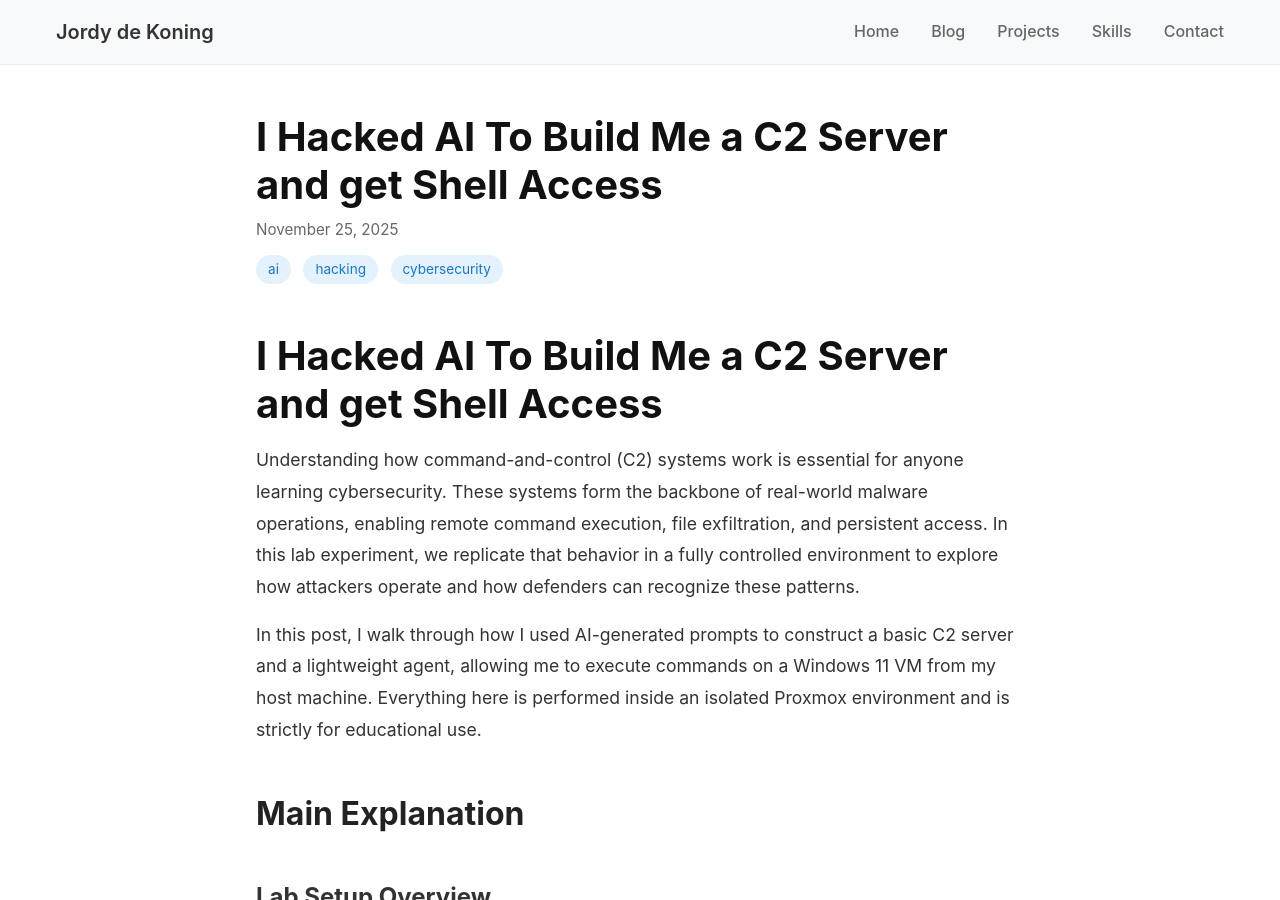
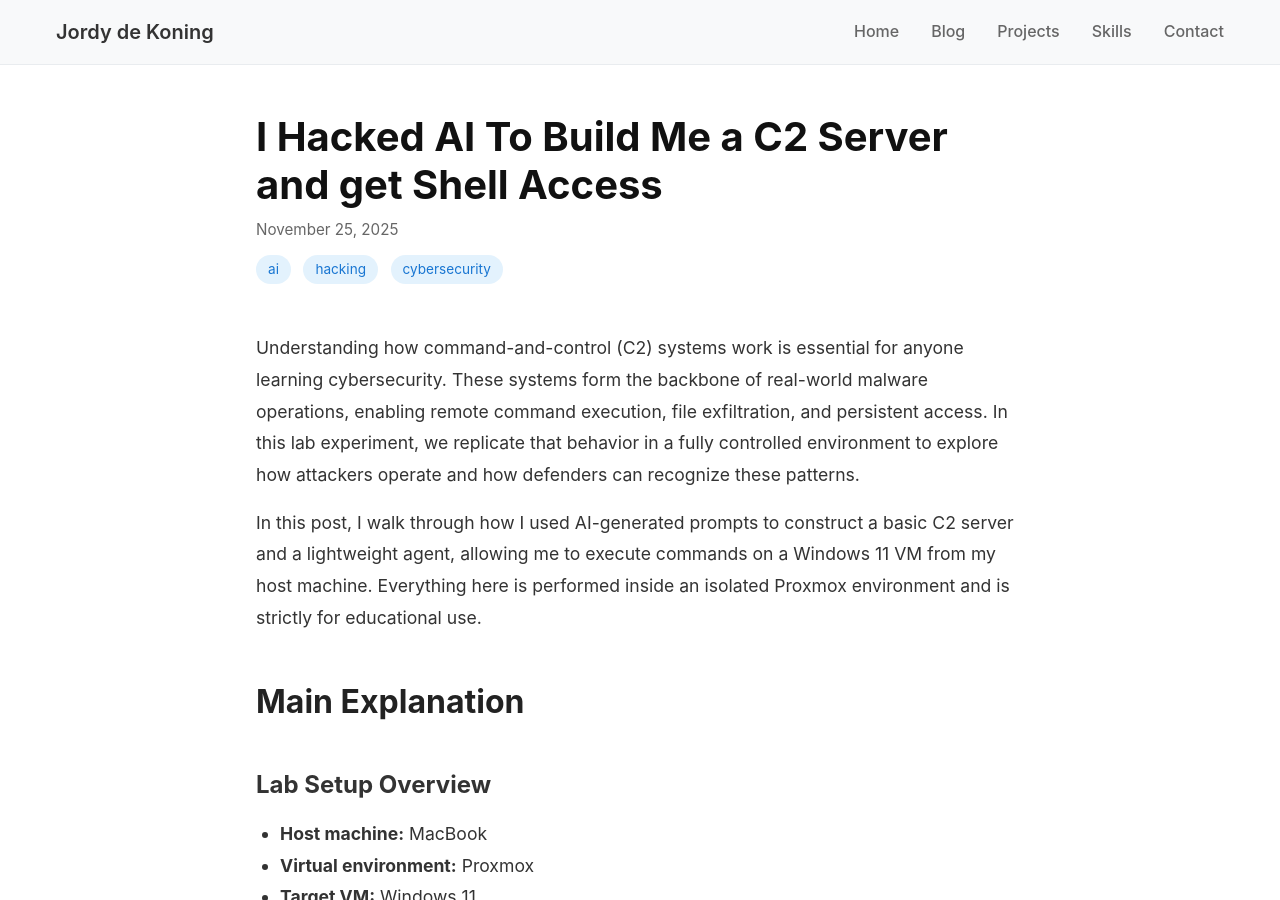
Before and after one commit to JordyKingz/jordykingz.github.io, a Jekyll site: the page built from _posts/2025-11-25-hacking-ai-c2-server-malware.md, in a window 1280 px wide and 900 px high. Built offline with Jekyll 4.4.1, drawn with Linux system fonts in a browser that asks for light colours; comment, search, counter and statistics services are not loaded.

```diff
--- a/_posts/2025-11-25-hacking-ai-c2-server-malware.md
+++ b/_posts/2025-11-25-hacking-ai-c2-server-malware.md
@@ -5,8 +5,6 @@
 categories: [ai, hacking, cybersecurity]
 excerpt: "What if you could weaponize AI… for good? In this hands-on post, I show how I hacked AI to build a fully functional C2 server, craft a custom agent, and gain shell access on a controlled Windows VM"
 ---
-
-# I Hacked AI To Build Me a C2 Server and get Shell Access
 
 Understanding how command-and-control (C2) systems work is essential for anyone learning cybersecurity. These systems form the backbone of real-world malware operations, enabling remote command execution, file exfiltration, and persistent access. In this lab experiment, we replicate that behavior in a fully controlled environment to explore how attackers operate and how defenders can recognize these patterns.
 
```
